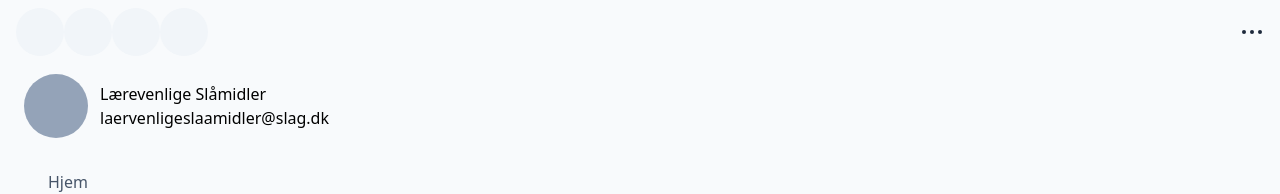
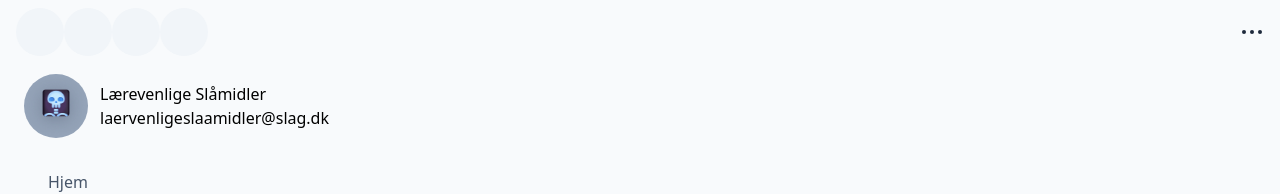
Before and after one commit to AppleFanBoy0941/dashboard-react, a React (Create React App) app: page /bestillinger in a window 1280 px wide. Both pictures are taken after a click on the button 1252 px from the left and 32 px from the top of the page. Shown: the top 194 px of the page. Built offline with nearby package versions, Linux system fonts and the light colour scheme; some icons are missing.

Commit message:
Image added

```diff
--- a/src/templates/Nav.js
+++ b/src/templates/Nav.js
@@ -84,7 +84,9 @@ const Nav = () => {
               }}
             >
               <section className="flex items-center mb-8">
-                <div className="w-16 h-16 rounded-full bg-slate-400 mr-3"></div>
+                <div className="flex justify-center items-center w-16 h-16 rounded-full bg-slate-400 mr-3">
+                  <img src="./X-ray.png" alt="site icon" />
+                </div>
                 <div>
                   <h3>Lærevenlige Slåmidler</h3>
                   <p>laervenligeslaamidler@slag.dk</p>
```
